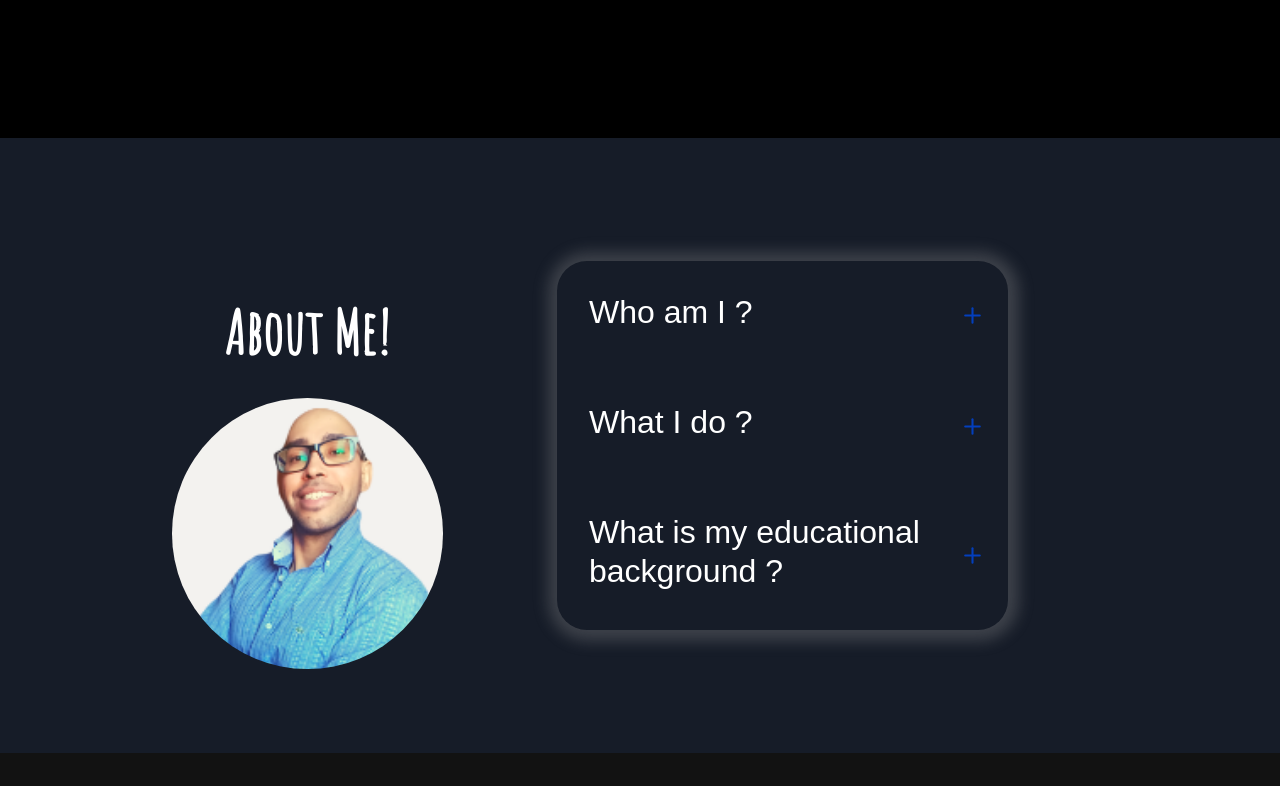
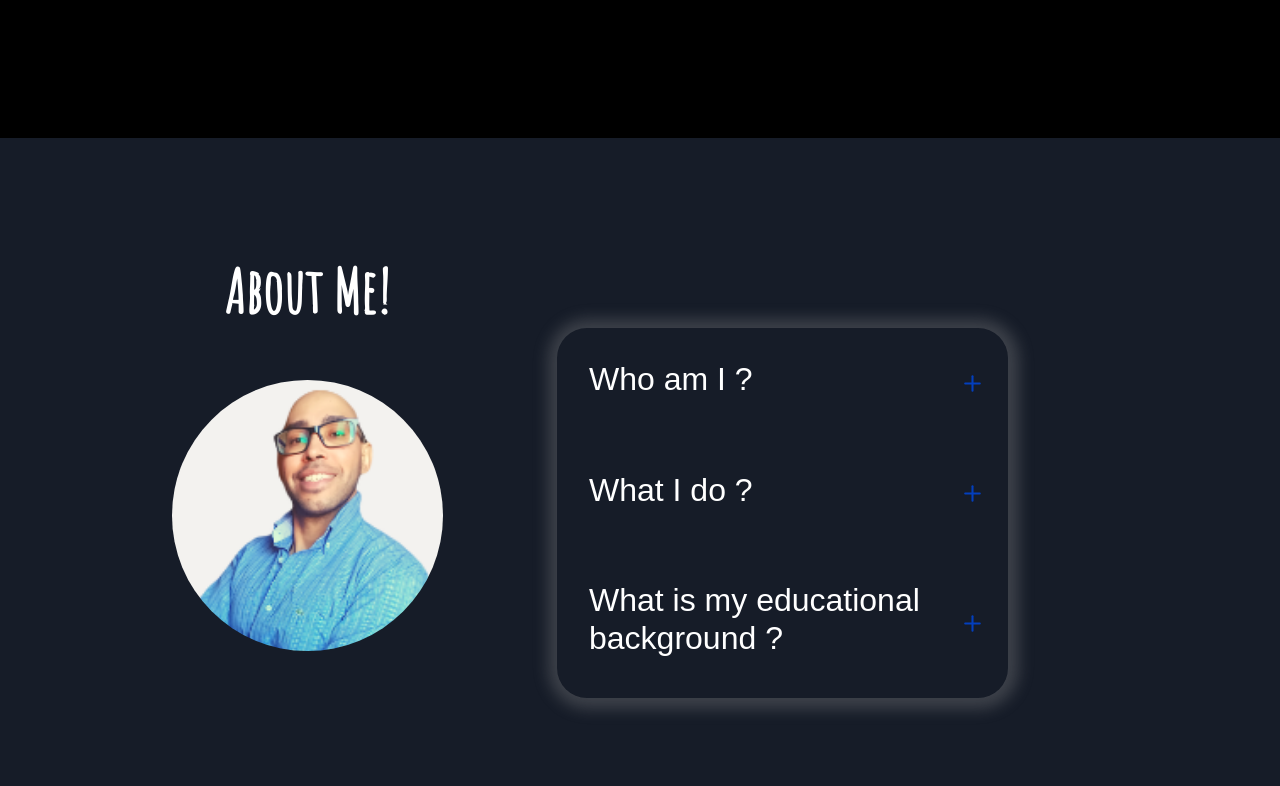
Before and after one commit to jonasmachados/portfolio, a React (Create React App) app: page / in a window 1280 px wide. Shown: the part 800-1586 px from the top of the page. Built offline with nearby package versions, Linux system fonts and the light colour scheme; a web font is replaced by a local one.

Commit message:
Style about component

```diff
--- a/src/components/About/About.css
+++ b/src/components/About/About.css
@@ -1,16 +1,10 @@
 @import url("https://fonts.googleapis.com/css2?family=Amatic+SC&family=Cormorant+SC&display=swap");
 
-.About{
-    background: #161C28;
+.About {
+  background: #161c28;
+
 }
 
-.container-about{
-  display: flex;
-  flex-direction: column;
-  align-items: center;
-  justify-content: center;
-  margin-top: 0;
-}
 
 .About h1 {
   font-family: "Amatic SC", cursive;
--- a/src/components/About/About.js
+++ b/src/components/About/About.js
@@ -8,7 +8,7 @@ const About = () => {
     <section className="About" id="about">
       <Container>
         <Row>
-          <Col xs={12} md={6} xl={5}>
+          <Col xs={12} md={7} xl={5}>
             <Profile />
           </Col>
           <Col xs={12} md={6} xl={5}>
--- a/src/components/Profile/Profile.css
+++ b/src/components/Profile/Profile.css
@@ -26,7 +26,7 @@
 
 @media (min-width: 770px) {
   .container-profile {
-    padding-top: 35%;
+    padding-top: 20%;
   }
   .box {
   }
@@ -34,20 +34,18 @@
 
 @media (min-width: 990px) {
   .container-profile {
-    padding-top: 15%;
+    padding-top: 6%;
   }
 }
 
 @media (min-width: 1200px) {
   .img {
-    margin-top: 5%;
-    margin-bottom: 15%;
+
   }
 }
 
 @media (min-width: 1400px) {
   .img {
-    margin-top: 5%;
-    margin-bottom: 15%;
+
   }
 }
--- a/src/components/Quiz/Quiz.css
+++ b/src/components/Quiz/Quiz.css
@@ -6,8 +6,8 @@
   position: static;
   height: 60vh;
   background: #161c28;
-  margin-top: 15%;
-  margin-bottom: 15%;
+  margin-top: 30%;
+  margin-bottom: 30%;
 }
 
 .box {
@@ -50,9 +50,8 @@
   border-radius: 10px;
 }
 
-@media (min-width: 1400px) {
+@media (min-width: 900px) {
   .accordionSection {
-   /*margin-top: 6%;*/ margin-top: 20%;
-    margin-left: 30%;
+
   }
 }
```
